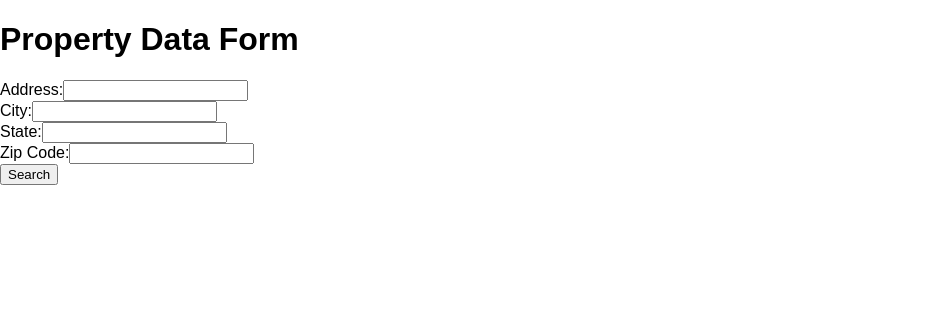
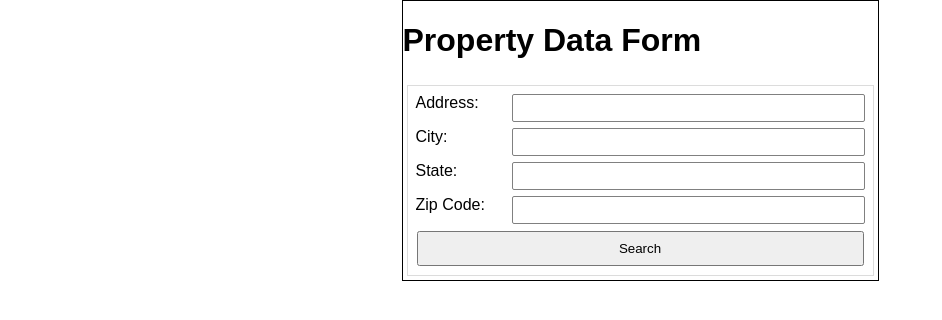
Before and after one commit to Odion100/react-property-form, a React (Create React App) app: page / in a window 1280 px wide. Shown: the top 320 px of the page, without its empty margins (0-942 px from the left). Built offline with nearby package versions, Linux system fonts and the light colour scheme.

Commit message:
property form elements styling added

```diff
--- a/src/components/App.js
+++ b/src/components/App.js
@@ -6,9 +6,10 @@ class App extends Component {
   render() {
     return (
       <div className="App">
-        <div className="container"></div>
-        <h1>Property Data Form</h1>
-        <PropertyForm />
+        <div className="container">
+          <h1>Property Data Form</h1>
+          <PropertyForm />
+        </div>
       </div>
     );
   }
--- a/src/components/PropertyForm.js
+++ b/src/components/PropertyForm.js
@@ -7,19 +7,19 @@ class PropertyForm extends Component {
       <div className="PropertyForm">
         <form className="property-form">
           <div className="property-form-input-container">
-            <label>Address:</label>
+            <span> Address:</span>
             <input className="property-form__input" />
           </div>
           <div className="property-form-input-container">
-            <label>City:</label>
+            <span> City:</span>
             <input className="property-form__input" />
           </div>
           <div className="property-form-input-container">
-            <label>State:</label>
+            <span> State:</span>
             <input className="property-form__input" />
           </div>
           <div className="property-form-input-container">
-            <label>Zip Code:</label>
+            <span>Zip Code:</span>
             <input className="property-form__input" />
           </div>
 
--- a/src/styling/App.css
+++ b/src/styling/App.css
@@ -2,3 +2,15 @@ body {
   font-family: Arial, Helvetica, sans-serif;
   margin: 0;
 }
+
+.container {
+  display: flex;
+  flex-direction: column;
+  justify-content: space-evenly;
+  border: 1px solid;
+  max-width: 475px;
+  position: absolute;
+  left: 0;
+  right: 0;
+  margin: auto;
+}
--- a/src/styling/PropertyForm.css
+++ b/src/styling/PropertyForm.css
@@ -0,0 +1,30 @@
+.property-form {
+  margin: 4px;
+  border: 1px solid gainsboro;
+  padding: 5px;
+  display: flex;
+  flex-direction: column;
+}
+
+.property-form-input-container span {
+  width: 132px;
+}
+
+.property-form-input-container {
+  display: flex;
+  justify-content: space-between;
+  margin: 3px;
+}
+
+input.property-form__input {
+  width: 474px;
+  height: 24px;
+  border-radius: 2px;
+  border: 1px solid gray;
+}
+
+button.property-form__button {
+  padding: 8px;
+  margin: 4px;
+  cursor: pointer;
+}
```
